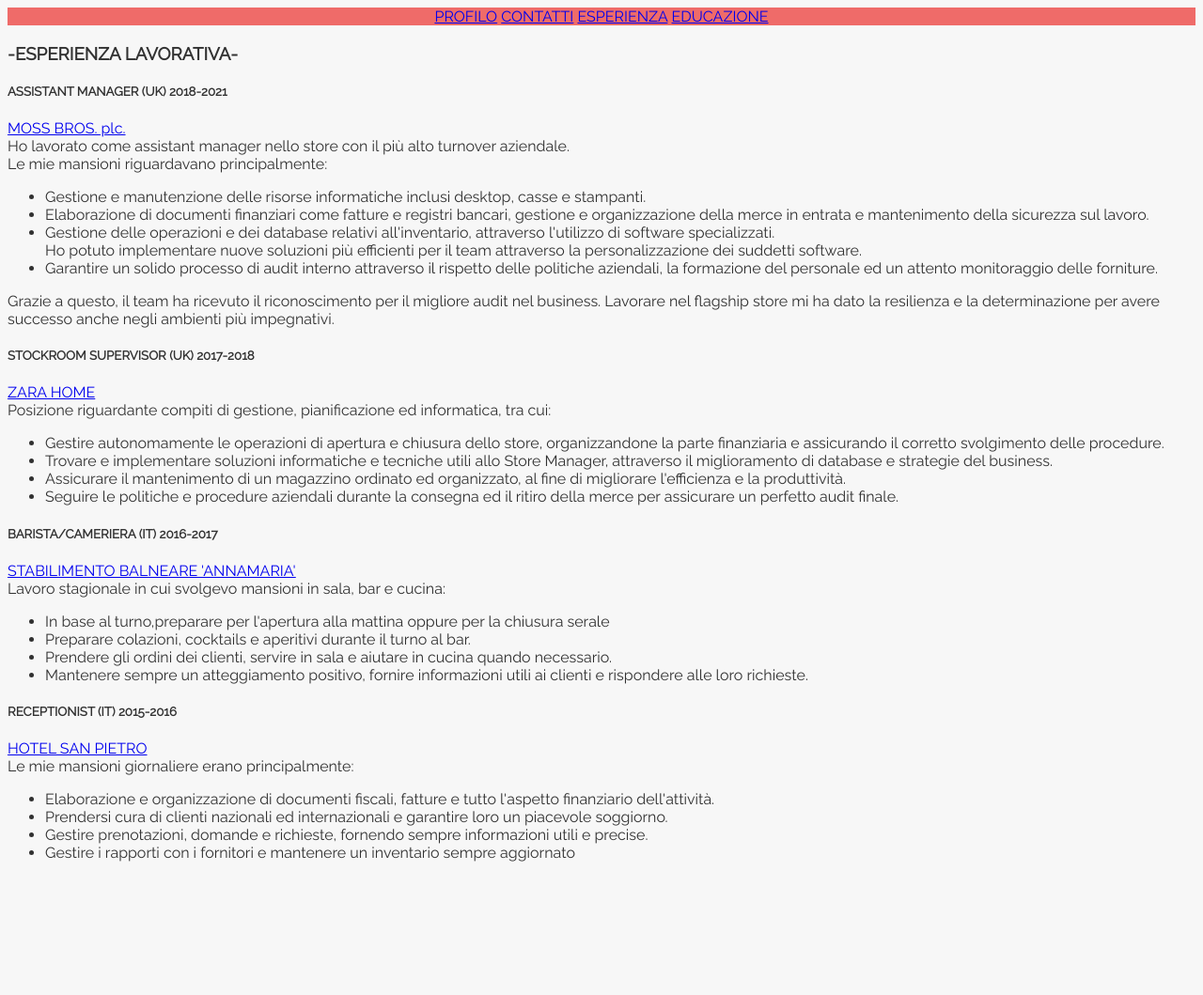
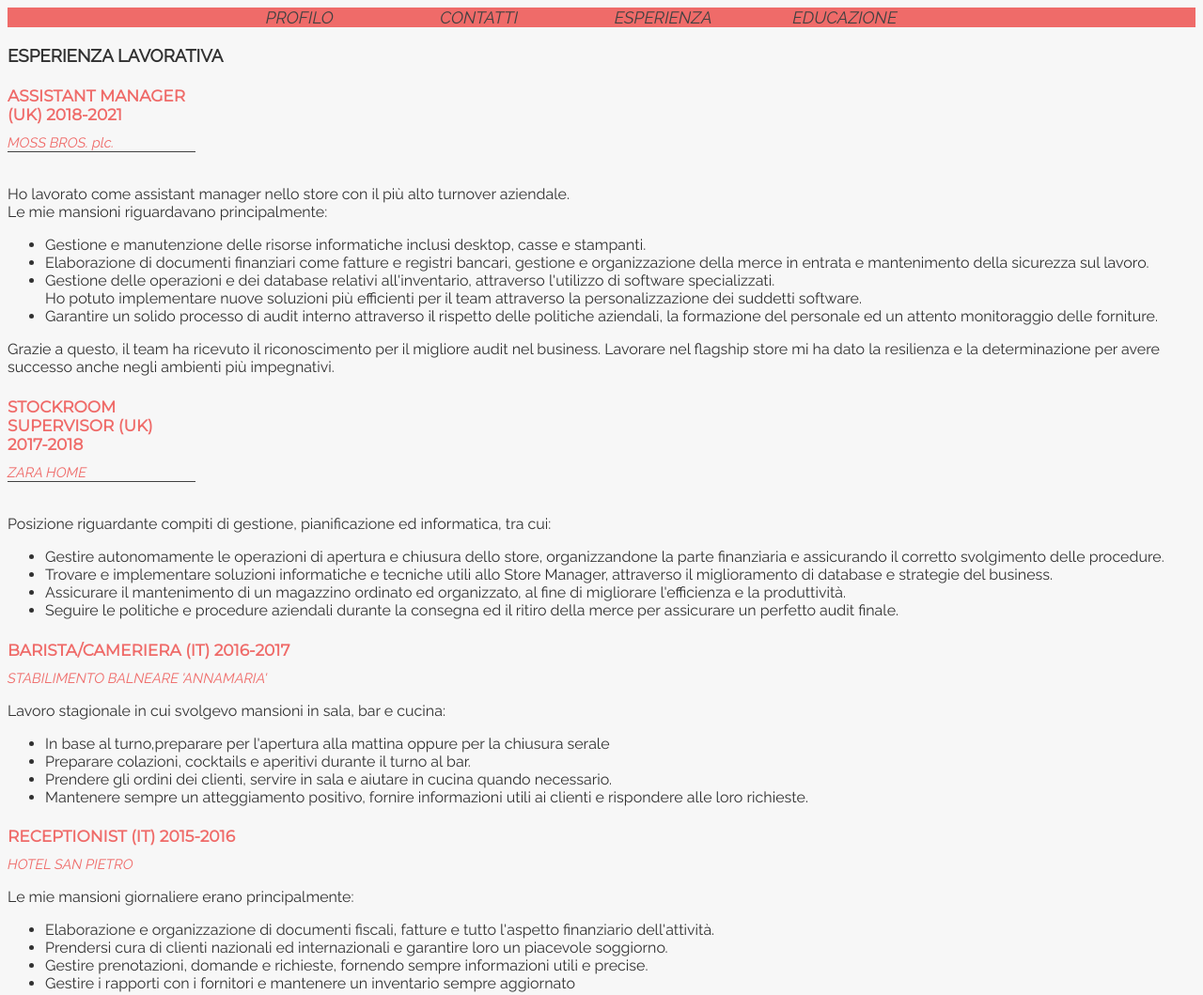
Before and after one commit to francesca-capuzzo/francesca-capuzzo.github.io, a plain HTML site: page experience.html in a window 1280 px wide. Shown: the whole page at 94% size. Before the commit the page ends 933 px from the top, so only its background shows below. Drawn offline with Linux system fonts and the light colour scheme.

Commit message:
cv updated

```diff
--- a/experience.html
+++ b/experience.html
@@ -11,82 +11,119 @@
 
 <body>
     <header class="header-menu">
-        <nav class="nav-menu">
-            <a class="nav-links" href="index.html">PROFILO</a>
-            <a class="nav-links" href="contacts.html">CONTATTI</a>
-            <a class="nav-links" href="experience.html">ESPERIENZA</a>
-            <a class="nav-links" href="education.html">EDUCAZIONE</a>
+        <nav class="nav-menu-index">
+            <a class="nav-link" href="index.html">PROFILO</a> <br>
+            <a class="nav-link" href="contacts.html">CONTATTI</a> <br>
+            <a class="nav-link" href="experience.html">ESPERIENZA</a> <br>
+            <a class="nav-link" href="education.html">EDUCAZIONE</a> <br>
         </nav>
     </header>
     <div class="div-experience">
         <section>
-            <h3>-ESPERIENZA LAVORATIVA-</h3>
-            <p>
-            <h5><strong>ASSISTANT MANAGER (UK) 2018-2021</strong></h5>
-            <a class="experience-links" href="http://moss.co.uk" target="_blank">MOSS BROS. plc.</a> <br>
-            Ho lavorato come assistant manager nello store con il più alto turnover aziendale. <br>
+            <h3>ESPERIENZA LAVORATIVA</h3>
+            <div>
+                <div class="experience-title-section">
+                    <h4><strong>ASSISTANT MANAGER (UK) 2018-2021</strong></h4>
+                    <a class="experience-links" href="http://moss.co.uk" target="_blank">MOSS BROS. plc.</a>
+                </div>
+                <br>
+                <p>Ho lavorato come assistant manager nello store con il più alto turnover aziendale. <br>
                     Le mie mansioni riguardavano principalmente: <br>
+                </p>
+                <div>
                     <ul>
                         <li> Gestione e manutenzione delle risorse informatiche inclusi desktop, casse e stampanti.</li>
-                <li> Elaborazione di documenti finanziari come fatture e registri bancari, gestione e organizzazione
+                        <li> Elaborazione di documenti finanziari come fatture e registri bancari, gestione e
+                            organizzazione
                             della merce in entrata e mantenimento della sicurezza sul lavoro.</li>
                         <li>Gestione delle operazioni e dei database relativi all'inventario, attraverso l'utilizzo
                             di software specializzati. <br>
-                    Ho potuto implementare nuove soluzioni più efficienti per il team attraverso la personalizzazione
+                            Ho potuto implementare nuove soluzioni più efficienti per il team attraverso la
+                            personalizzazione
                             dei suddetti software.</li>
-                <li>Garantire un solido processo di audit interno attraverso il rispetto delle politiche aziendali, la
+                        <li>Garantire un solido processo di audit interno attraverso il rispetto delle politiche
+                            aziendali, la
                             formazione del personale ed un attento monitoraggio delle forniture.</li>
                     </ul>
-            Grazie a questo, il team ha ricevuto il riconoscimento per il migliore audit nel business. Lavorare nel
-            flagship store mi ha dato la resilienza e la determinazione per avere successo anche negli ambienti più
+                </div>
+                <p>
+                    Grazie a questo, il team ha ricevuto il riconoscimento per il migliore audit nel business. Lavorare
+                    nel
+                    flagship store mi ha dato la resilienza e la determinazione per avere successo anche negli ambienti
+                    più
                     impegnativi.
                 </p>
+            </div>
         </section>
         <section>
+            <div>
+                <div class="experience-title-section">
+                    <h4><strong>STOCKROOM SUPERVISOR (UK) 2017-2018</strong></h4>
+                    <a class="experience-links" href="http://zarahome.com" target="_blank"> ZARA HOME </a>
+                </div>
+                <br>
                 <p>
-            <h5><strong>STOCKROOM SUPERVISOR (UK) 2017-2018</strong></h5>
-            <a class="experience-links" href="http://zarahome.com" target="_blank"> ZARA HOME </a> <br>
                     Posizione riguardante compiti di gestione, pianificazione ed informatica, tra cui:
+                </p>
+                <div>
                     <ul>
-                <li>Gestire autonomamente le operazioni di apertura e chiusura dello store, organizzandone la parte
+                        <li>Gestire autonomamente le operazioni di apertura e chiusura dello store, organizzandone la
+                            parte
                             finanziaria e assicurando il corretto svolgimento delle procedure.</li>
-                <li>Trovare e implementare soluzioni informatiche e tecniche utili allo Store Manager, attraverso il
+                        <li>Trovare e implementare soluzioni informatiche e tecniche utili allo Store Manager,
+                            attraverso il
                             miglioramento di database e strategie del business.</li>
                         <li>Assicurare il mantenimento di un magazzino ordinato ed organizzato, al fine di migliorare
                             l'efficienza e la produttività.</li>
                         <li>Seguire le politiche e procedure aziendali durante la consegna ed il ritiro della merce per
                             assicurare un perfetto audit finale.</li>
                     </ul>
-            </p>
+                </div>
+            </div>
         </section>
         <section>
+            <div>
+                <h4><strong>BARISTA/CAMERIERA (IT) 2016-2017</strong></h4>
+                <a class="experience-links" href="http://bagniannamaria.it" target="_blank">STABILIMENTO BALNEARE
+                    'ANNAMARIA'</a> <br>
                 <p>
-            <h5><strong>BARISTA/CAMERIERA (IT) 2016-2017</strong></h5>
-            <a class="experience-links" href="http://bagniannamaria.it" target="_blank">STABILIMENTO BALNEARE 'ANNAMARIA'</a> <br>
-
                     Lavoro stagionale in cui svolgevo mansioni in sala, bar e cucina:
+                </p>
+                <div>
                     <ul>
                         <li>In base al turno,preparare per l'apertura alla mattina oppure per la chiusura serale</li>
                         <li>Preparare colazioni, cocktails e aperitivi durante il turno al bar.</li>
                         <li>Prendere gli ordini dei clienti, servire in sala e aiutare in cucina quando necessario.</li>
-                <li>Mantenere sempre un atteggiamento positivo, fornire informazioni utili ai clienti e rispondere alle
+                        <li>Mantenere sempre un atteggiamento positivo, fornire informazioni utili ai clienti e
+                            rispondere alle
                             loro richieste.</li>
                     </ul>
-            </p>
+                </div>
+
+            </div>
         </section>
         <section>
+            <div>
+                <h4><strong>RECEPTIONIST (IT) 2015-2016</strong></h4>
+                <a class="experience-links" href="http://hotelsanpietrochiavari.it" target="_blank"> HOTEL SAN
+                    PIETRO</a>
+                <br>
                 <p>
-            <h5><strong>RECEPTIONIST (IT) 2015-2016</strong></h5>
-            <a class="experience-links" href="http://hotelsanpietrochiavari.it" target="_blank"> HOTEL SAN PIETRO</a> <br>
                     Le mie mansioni giornaliere erano principalmente:
+                </p>
+                <div>
                     <ul>
                         <li>Elaborazione e organizzazione di documenti fiscali, fatture e tutto l'aspetto finanziario
                             dell'attività.</li>
-                <li>Prendersi cura di clienti nazionali ed internazionali e garantire loro un piacevole soggiorno.</li>
-                <li>Gestire prenotazioni, domande e richieste, fornendo sempre informazioni utili e precise.</li>
+                        <li>Prendersi cura di clienti nazionali ed internazionali e garantire loro un piacevole
+                            soggiorno.</li>
+                        <li>Gestire prenotazioni, domande e richieste, fornendo sempre informazioni utili e precise.
+                        </li>
                         <li>Gestire i rapporti con i fornitori e mantenere un inventario sempre aggiornato</li>
                     </ul>
-            </p>
+                </div>
+
+            </div>
         </section>
     </div>
 </body>
--- a/style.css
+++ b/style.css
@@ -19,7 +19,6 @@ body{
     justify-content: space-evenly;
     padding: 40px;
     margin-left: 80px;
-
 }
 
 .intro-picure img{
@@ -34,7 +33,6 @@ body{
     flex-direction: column;
     width: 700px;
     justify-content: left;
-
 }
 
 .title{
@@ -107,5 +105,31 @@ header{
     display: flex;
     flex-direction: column;
     flex-wrap: wrap;
+}
+
+h4{
+    font-size: 17px;
+    font-weight: 600;
+    color: rgb(239, 107, 105);
+    margin-bottom: 10px;
+    font-family: 'Montserrat', sans-serif;
+}
+
+.experience-links{
+    text-decoration: none;
+    font-size: 15px;
+    color: rgb(239, 107, 105);
+    font-style: italic;
+    margin-top: 10px;
 
 }
+
+.experience-title-section{
+    width: 200px;
+    border-bottom: 1px solid #414141;
+}
+
+/* .experience-links :hover{
+    color:#414141;
+    font-style: normal;
+} */
```
Also changed, not shown: contacts.html (+26 -10 lines), education.html (+21 -8 lines), hobbies.html (+2 -3 lines), index.html (+0 -2 lines). Lines whose indentation alone changed are shown as unchanged.
